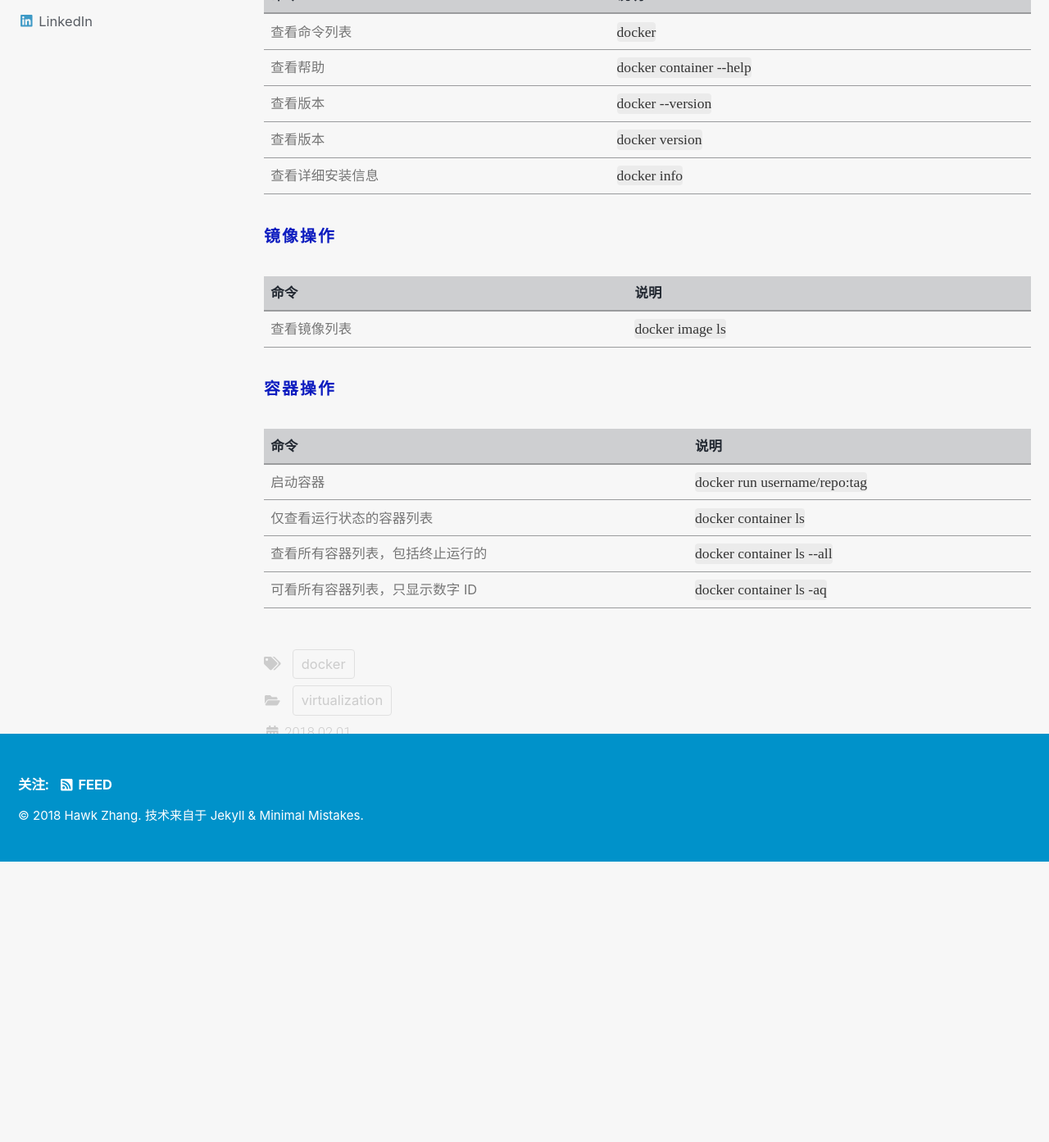
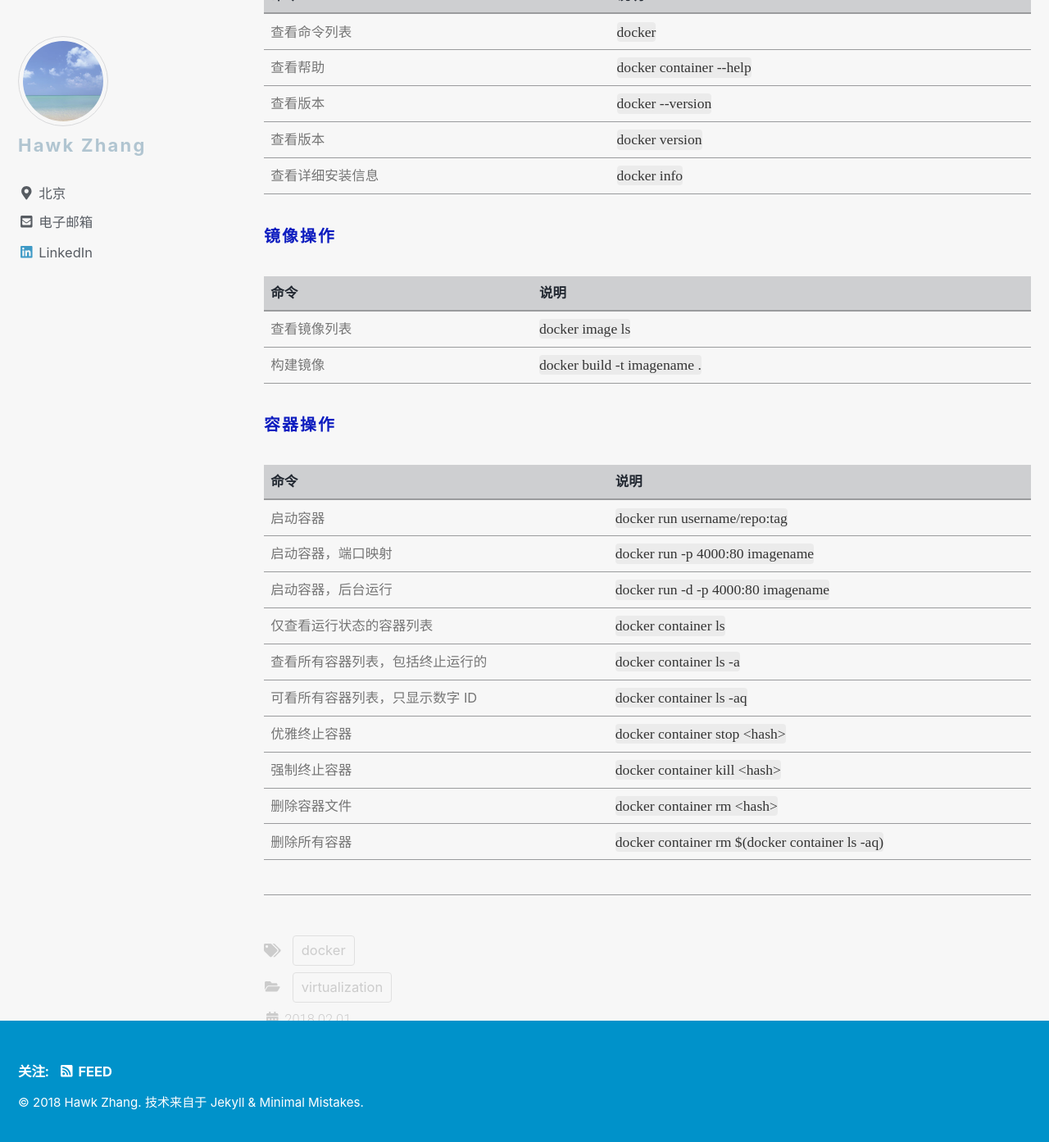
Before and after one commit to narru888/linotes_note, a Jekyll site: the page built from _posts/docker/2018-02-01-docker.basic.md, in a window 1280 px wide and 1400 px high, scrolled down 12812 px. Shown: the top 1393 px of the window at 82% size. Built offline with Jekyll 4.4.1, drawn with Linux system fonts in a browser that asks for light colours; nearby versions of some CDN libraries; a script that is not in the unit is left out; before the commit the page ends 13863 px from its top, so only the background shows below that.

Commit message:
update on 2018-09-28 18:10:01 CST

```diff
--- a/_posts/docker/2018-02-01-docker.basic.md
+++ b/_posts/docker/2018-02-01-docker.basic.md
@@ -437,6 +437,7 @@
 
 #### 命令小结
 
+
 ##### 查看整体信息
 
 命令 | 说明
@@ -447,11 +448,13 @@
 查看版本  |  `docker version`
 查看详细安装信息  |  `docker info`
 
+
 ##### 镜像操作
 
 命令 | 说明
 --- | ---
 查看镜像列表  |  `docker image ls`
+构建镜像  |  `docker build -t imagename .`
 
 
 ##### 容器操作
@@ -459,6 +462,13 @@
 命令 | 说明
 --- | ---
 启动容器  |  `docker run username/repo:tag`
+启动容器，端口映射  |  `docker run -p 4000:80 imagename`
+启动容器，后台运行  |  `docker run -d -p 4000:80 imagename`
 仅查看运行状态的容器列表  |  `docker container ls`
-查看所有容器列表，包括终止运行的  |  `docker container ls --all`
+查看所有容器列表，包括终止运行的  |  `docker container ls -a`
 可看所有容器列表，只显示数字 ID  |  `docker container ls -aq`
+优雅终止容器  |  `docker container stop <hash>`
+强制终止容器  |  `docker container kill <hash>`
+删除容器文件  |  `docker container rm <hash>`
+删除所有容器  |  `docker container rm $(docker container ls -aq)`
+  |
```
